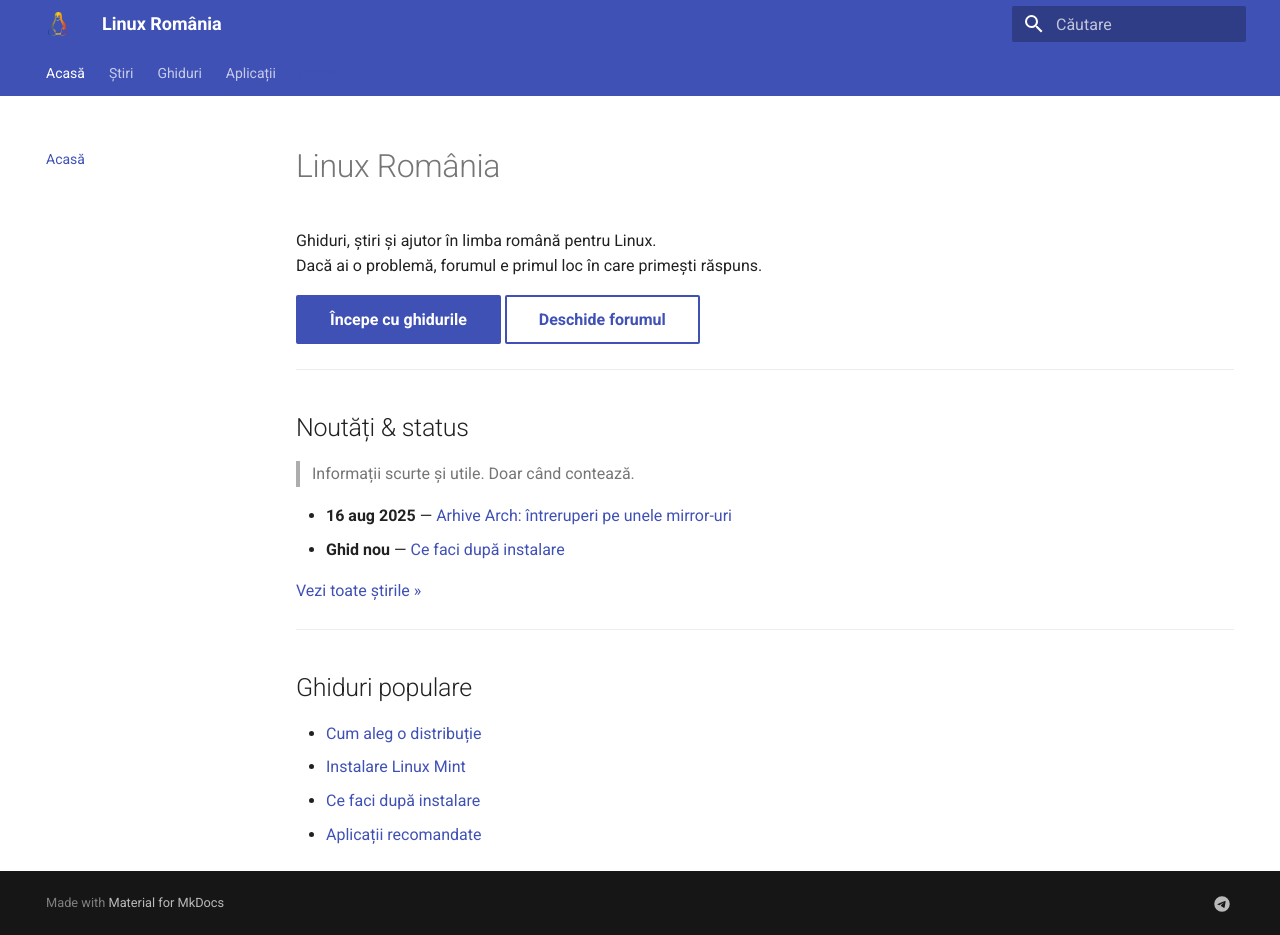
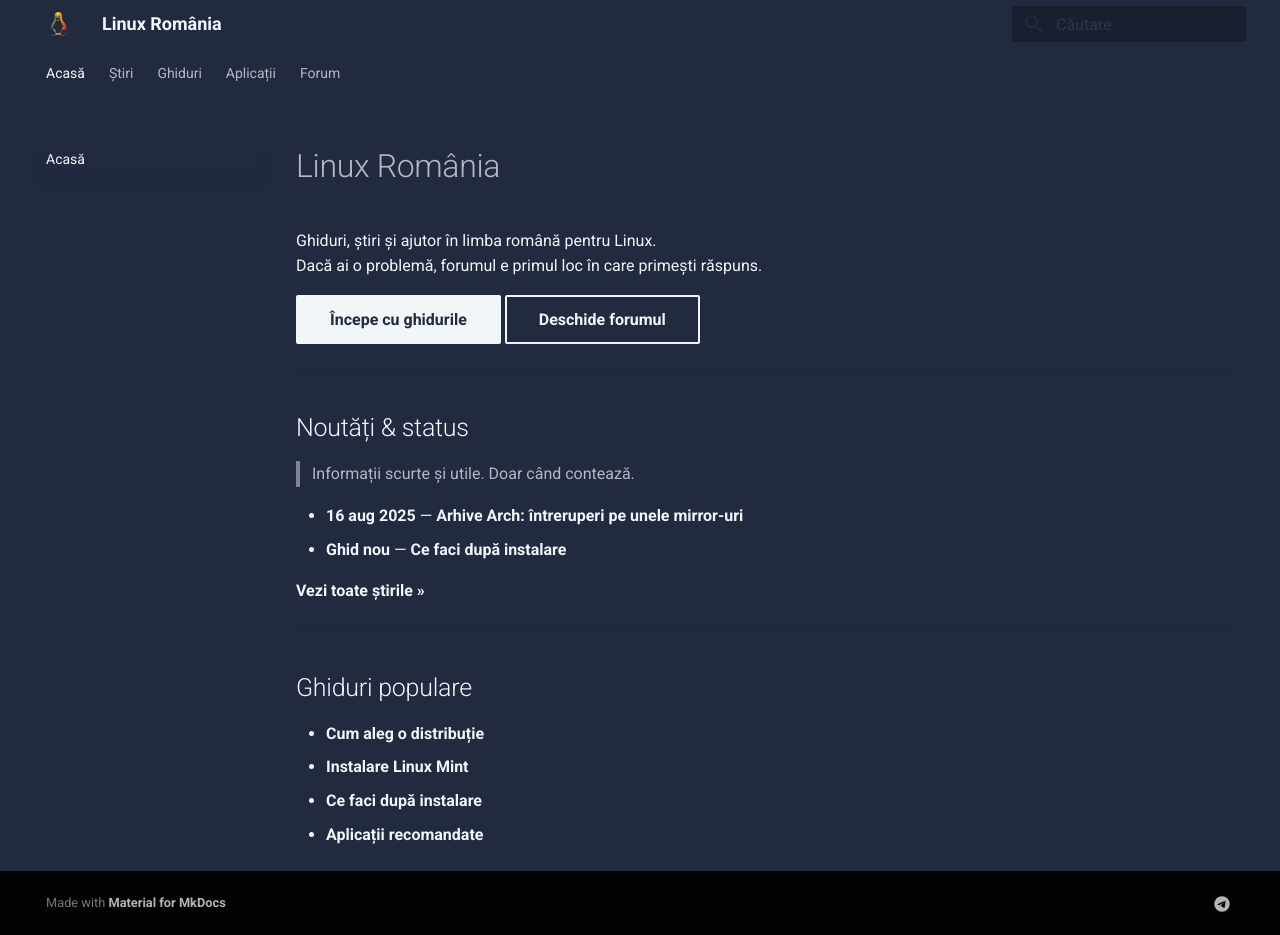
Before and after one commit to linux-romania/linuxromania-site, an MkDocs documentation site: the page built from docs/index.md, in a window 1280 px wide and 935 px high. Built offline with MkDocs 1.6.1 and Material for MkDocs 9.7.7, drawn with Linux system fonts in a browser that asks for light colours.

Commit message:
Update extra.css

```diff
--- a/docs/assets/extra.css
+++ b/docs/assets/extra.css
@@ -1,17 +1,39 @@
-/* Top tabs (desktop) */
-.md-tabs__link[href="https://forum.linuxromania.eu"] {
-  font-weight: 800;
-  color: var(--md-primary-fg-color);
+:root {
+  /* Backgrounds / Main surfaces */
+  --md-default-bg-color: #212A3E;
+  --md-code-bg-color: #1b2233;
+
+  /* Text colors */
+  --md-default-fg-color: #F1F6F9;
+  --md-default-fg-color--light: rgba(241, 246, 249, 0.7);
+  --md-default-fg-color--lighter: rgba(241, 246, 249, 0.45);
+
+  /* Primary theme color */
+  --md-primary-fg-color: #F1F6F9;
+  --md-primary-fg-color--light: rgba(241, 246, 249, 0.85);
+  --md-primary-fg-color--dark: #dce4ec;
+  --md-primary-bg-color: #212A3E;
+  --md-primary-bg-color--light: #2b364d;
+
+  /* Accent (links, highlights) */
+  --md-accent-fg-color: #F1F6F9;
+  --md-accent-fg-color--transparent: rgba(241, 246, 249, 0.15);
+
+  /* Borders / dividers */
+  --md-border-color: rgba(241, 246, 249, 0.1);
 }
-.md-tabs__link[href="https://forum.linuxromania.eu"]:hover {
+
+/* Fix header/tab background */
+.md-header, .md-tabs {
+  background-color: #212A3E !important;
+  color: #F1F6F9 !important;
+}
+
+/* Links in content */
+.md-typeset a {
+  color: #F1F6F9;
+  font-weight: 600;
+}
+.md-typeset a:hover {
   text-decoration: underline;
 }
-
-/* Drawer/Sidebar (mobile and left nav) */
-.md-nav__link[href="https://forum.linuxromania.eu"] {
-  font-weight: 800;
-  color: var(--md-primary-fg-color);
-}
-.md-nav__link[href="https://forum.linuxromania.eu"]:hover {
-  text-decoration: underline;
-}
```
